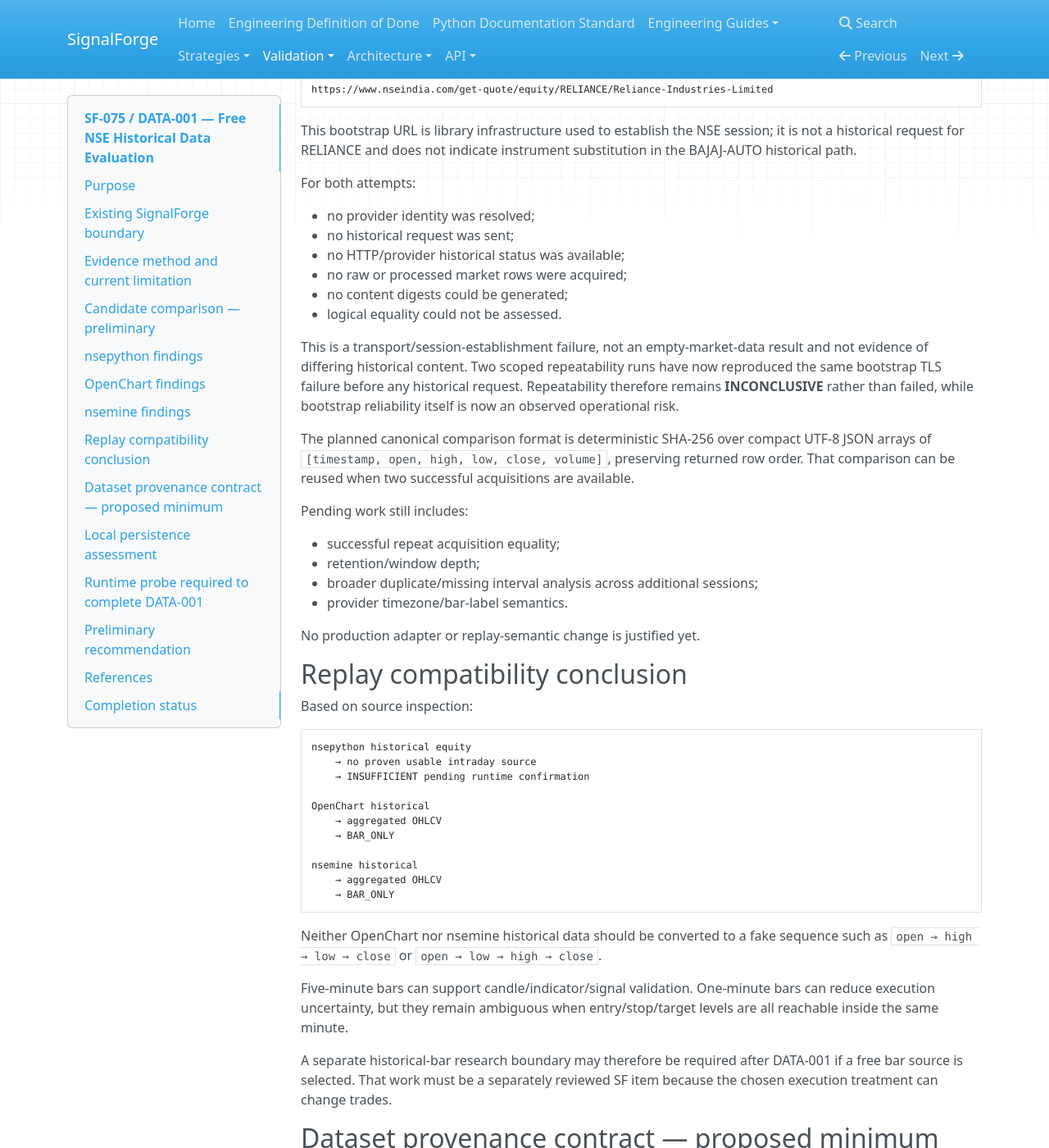
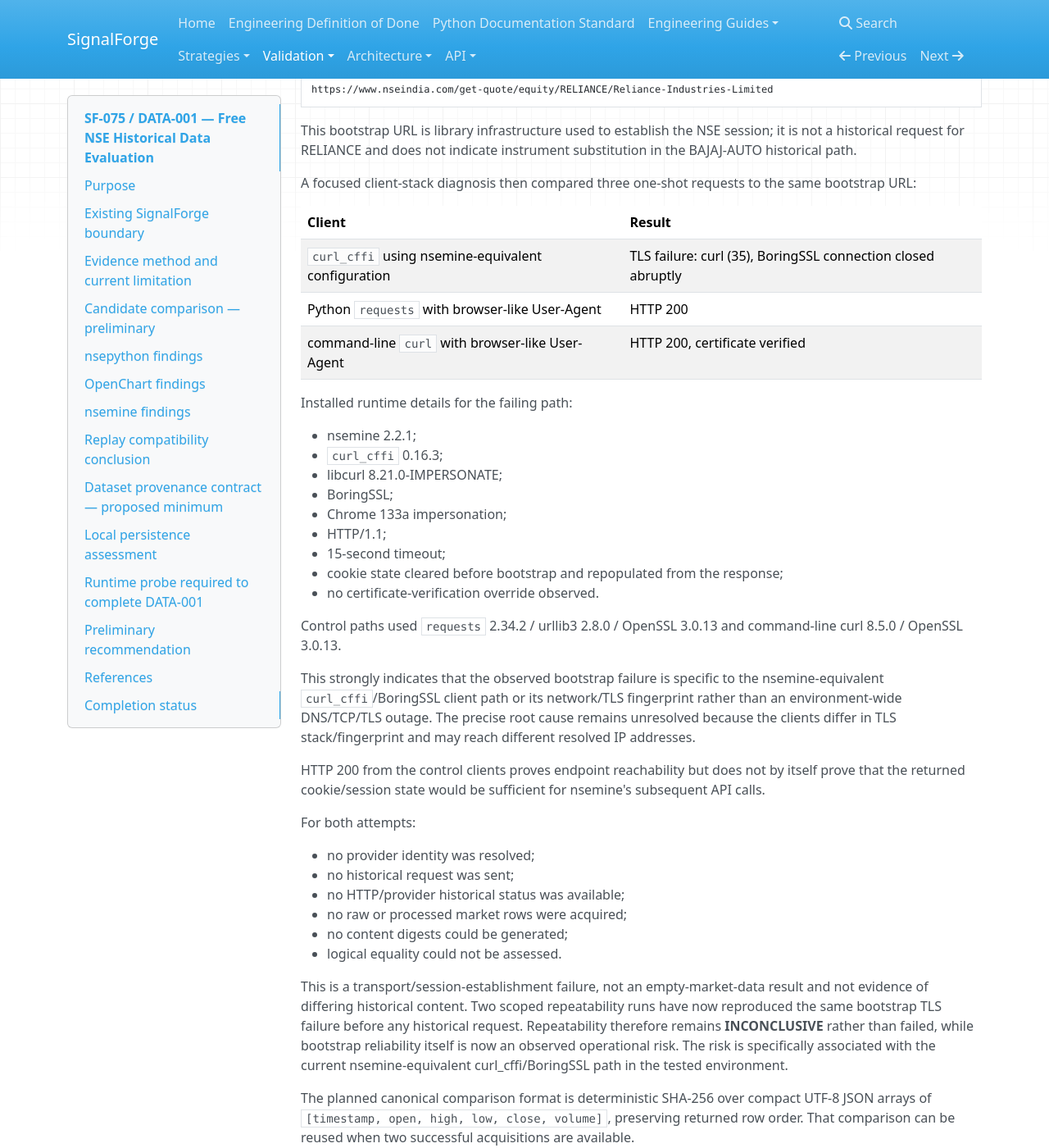
Before and after one commit to harishkamathuk/signalforge, an MkDocs documentation site: the page built from docs/validation/sf-075-data-001-free-nse-historical-data.md, in a window 1280 px wide and 1400 px high, scrolled down 12157 px. Shown: the whole window at 82% size. Built offline with MkDocs 1.6.1, drawn with Linux system fonts in a browser that asks for light colours; nearby versions of some CDN libraries.

Commit message:
docs: isolate nsemine bootstrap failure to curl_cffi path

```diff
--- a/docs/validation/sf-075-data-001-free-nse-historical-data.md
+++ b/docs/validation/sf-075-data-001-free-nse-historical-data.md
@@ -544,6 +544,37 @@ This bootstrap URL is library infrastructure used to establish the NSE session;
 historical request for RELIANCE and does not indicate instrument substitution in the BAJAJ-AUTO
 historical path.
 
+A focused client-stack diagnosis then compared three one-shot requests to the same bootstrap URL:
+
+| Client | Result |
+| --- | --- |
+| `curl_cffi` using nsemine-equivalent configuration | TLS failure: curl (35), BoringSSL connection closed abruptly |
+| Python `requests` with browser-like User-Agent | HTTP 200 |
+| command-line `curl` with browser-like User-Agent | HTTP 200, certificate verified |
+
+Installed runtime details for the failing path:
+
+- nsemine 2.2.1;
+- `curl_cffi` 0.16.3;
+- libcurl 8.21.0-IMPERSONATE;
+- BoringSSL;
+- Chrome 133a impersonation;
+- HTTP/1.1;
+- 15-second timeout;
+- cookie state cleared before bootstrap and repopulated from the response;
+- no certificate-verification override observed.
+
+Control paths used `requests` 2.34.2 / urllib3 2.8.0 / OpenSSL 3.0.13 and command-line
+curl 8.5.0 / OpenSSL 3.0.13.
+
+This strongly indicates that the observed bootstrap failure is specific to the nsemine-equivalent
+`curl_cffi`/BoringSSL client path or its network/TLS fingerprint rather than an environment-wide
+DNS/TCP/TLS outage. The precise root cause remains unresolved because the clients differ in TLS
+stack/fingerprint and may reach different resolved IP addresses.
+
+HTTP 200 from the control clients proves endpoint reachability but does not by itself prove that
+the returned cookie/session state would be sufficient for nsemine's subsequent API calls.
+
 For both attempts:
 
 - no provider identity was resolved;
@@ -556,7 +587,7 @@ For both attempts:
 This is a transport/session-establishment failure, not an empty-market-data result and not evidence
 of differing historical content. Two scoped repeatability runs have now reproduced the same bootstrap
 TLS failure before any historical request. Repeatability therefore remains **INCONCLUSIVE** rather
-than failed, while bootstrap reliability itself is now an observed operational risk.
+than failed, while bootstrap reliability itself is now an observed operational risk. The risk is specifically associated with the current nsemine-equivalent curl_cffi/BoringSSL path in the tested environment.
 
 The planned canonical comparison format is deterministic SHA-256 over compact UTF-8 JSON arrays of
 `[timestamp, open, high, low, close, volume]`, preserving returned row order. That comparison can
```
